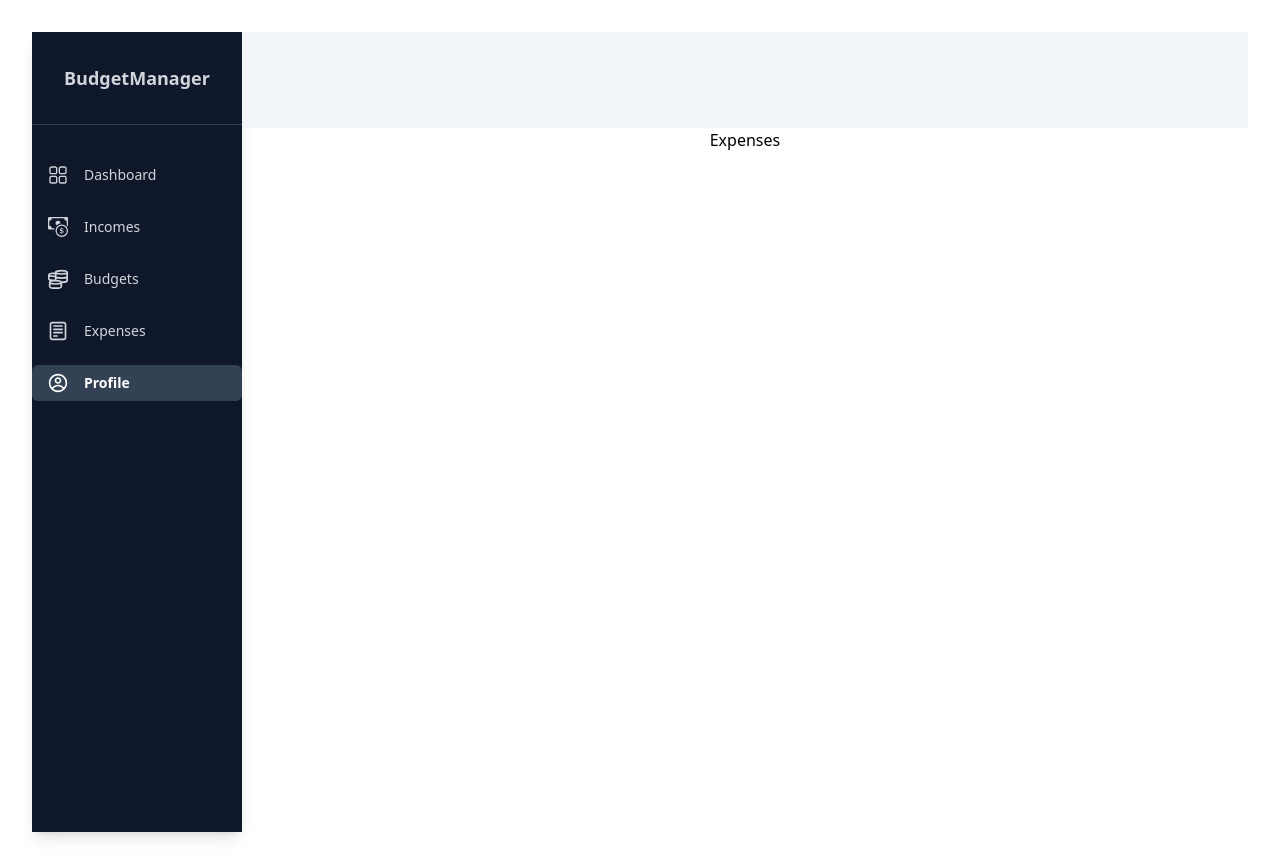
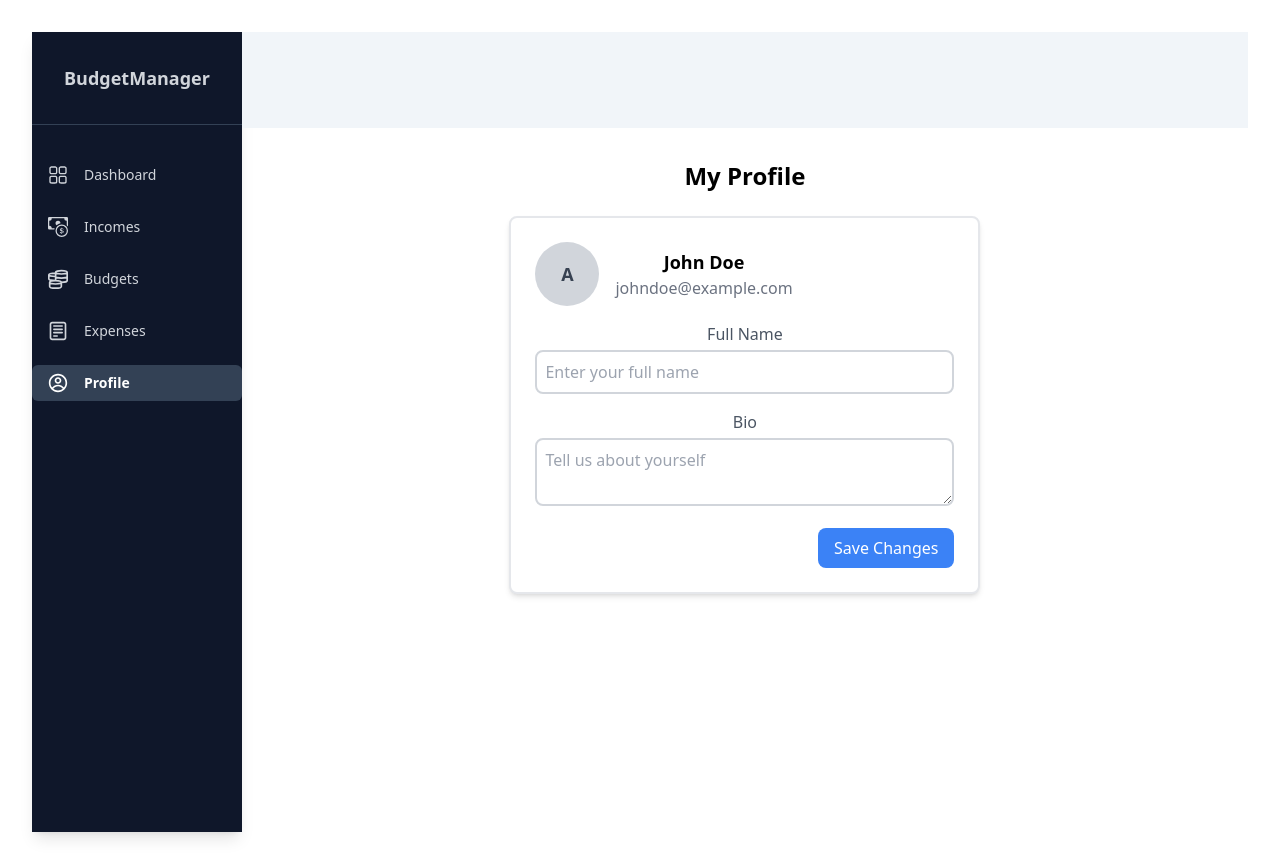
Before and after one commit to KarRzu/Budget-Manager, a React (Vite) app: page /profile in a window 1280 px wide. Built offline with nearby package versions, Linux system fonts and the light colour scheme.

Commit message:
feat: add profile page

```diff
--- a/src/components/shared/Modal.tsx
+++ b/src/components/shared/Modal.tsx
@@ -1,8 +1,10 @@
+import { useEffect } from "react";
 import { SubmitHandler, useForm } from "react-hook-form";
 
 export type ModalProps = {
   closeModal: () => void;
   addBudget: (newBudget: { budgetName: string; amountName: string }) => void;
+  currentBudgets: { budgetName: string; amountName: string } | null;
 };
 
 export type InputFields = {
@@ -10,8 +12,13 @@ export type InputFields = {
   amountName: string;
 };
 
-export function Modal({ closeModal, addBudget }: ModalProps) {
-  const { register, handleSubmit } = useForm<InputFields>();
+export function Modal({ closeModal, addBudget, currentBudgets }: ModalProps) {
+  const { register, handleSubmit, reset } = useForm<InputFields>({});
+
+  // useEffect(() => {
+  //   reset(currentBudgets || { budgetName: "", amountName: "" });
+  // }, [currentBudgets, reset]);
+
   const onSubmit: SubmitHandler<InputFields> = (data) => {
     addBudget(data);
   };
@@ -27,7 +34,7 @@ export function Modal({ closeModal, addBudget }: ModalProps) {
         </button>
 
         <h1 className="text-gray-700 font-bold text-2xl mb-4">
-          Create New Budget
+          {currentBudgets ? "Edit Budget" : "Create New Budget"}
         </h1>
 
         <form className="space-y-4" onSubmit={handleSubmit(onSubmit)}>
@@ -64,7 +71,7 @@ export function Modal({ closeModal, addBudget }: ModalProps) {
           </div>
 
           <button className="w-full bg-red-500 text-white py-2 px-4 rounded-md hover:bg-red-600 transition">
-            Create Budget
+            {currentBudgets ? "Update Budget" : "Create Budget"}
           </button>
         </form>
       </div>
--- a/src/pages/Budgets.tsx
+++ b/src/pages/Budgets.tsx
@@ -7,6 +7,7 @@ import {
   deleteDoc,
   doc,
   getDocs,
+  updateDoc,
 } from "firebase/firestore";
 import { db } from "../auth/firebase-config";
 
@@ -18,7 +19,8 @@ export type Budget = {
 
 export function Budgets() {
   const [isModalOpen, setIsModalOpen] = useState(false);
-  const [budgets, setBudgets] = useState([]);
+  const [budgets, setBudgets] = useState<Budget[]>([]);
+  const [currentBudgets, setCurrentBudgets] = useState<Budget | null>(null);
 
   const budgetsCollectionRef = collection(db, "budgets");
 
@@ -29,7 +31,7 @@ export function Budgets() {
         ...doc.data(),
         id: doc.id,
       }));
-      setBudgets(filteredData);
+      setBudgets(filteredData as Budget[]);
     } catch (error) {
       console.log(error);
     }
@@ -46,6 +48,26 @@ export function Budgets() {
     }
   };
 
+  const editBudgets = async (budget: Budget) => {
+    setCurrentBudgets(budget);
+    setIsModalOpen(true);
+  };
+
+  const updateBudget = async (updatedBudget: Budget) => {
+    try {
+      const budgetDoc = doc(db, "budgets", updatedBudget.id);
+      await updateDoc(budgetDoc, {
+        name: updatedBudget.budgetName,
+        amount: updatedBudget.amountName,
+      });
+      setIsModalOpen(false);
+      setCurrentBudgets(null);
+      getBudgets();
+    } catch (error) {
+      console.log(error);
+    }
+  };
+
   useEffect(() => {
     getBudgets();
   }, []);
@@ -55,11 +77,17 @@ export function Budgets() {
     amountName: string;
   }) => {
     try {
-      await addDoc(budgetsCollectionRef, {
-        name: data.budgetName,
-        amount: data.amountName,
-      });
+      if (currentBudgets) {
+        await updateBudget({ ...currentBudgets, ...data });
+      } else {
+        await addDoc(budgetsCollectionRef, {
+          name: data.budgetName,
+          amount: data.amountName,
+        });
+      }
+
       setIsModalOpen(false);
+      setCurrentBudgets(null);
       getBudgets();
     } catch (error) {
       console.log(error);
@@ -75,11 +103,13 @@ export function Budgets() {
 
       <div className="flex flex-wrap justify-center items-center gap-6 p-4">
         {budgets.map((budget) => (
-          <div className="w-64 bg-white h-40 p-4 border rounded-lg shadow-md hover:shadow-lg transition-all">
+          <div
+            key={budget.id}
+            className="w-64 bg-white h-50 p-4 border rounded-lg shadow-md hover:shadow-lg transition-all"
+          >
             <h2 className="text-xl font-bold text-gray-800 truncate">
               {budget.name}
             </h2>
-
             <p className="text-gray-600 mt-2 text-lg font-semibold">
               {budget.amount}
             </p>
@@ -93,7 +123,22 @@ export function Budgets() {
               </div>
               <p className="text-sm text-gray-500 mt-1">50% used</p>
             </div>
-            <button onClick={() => deleteBudgets(budget.id)}>Delete</button>
+
+            <div className="flex items-center gap-4">
+              <button
+                onClick={() => deleteBudgets(budget.id)}
+                className="mt-4 bg-red-500 text-white py-2 px-4 rounded-lg hover:bg-red-600 focus:outline-none focus:ring-2 focus:ring-red-300 transition"
+              >
+                Delete
+              </button>
+
+              <button
+                onClick={() => editBudgets(budget)}
+                className="mt-4 bg-red-500 text-white py-2 px-4 rounded-lg hover:bg-red-600 focus:outline-none focus:ring-2 focus:ring-red-300 transition"
+              >
+                Edit
+              </button>
+            </div>
           </div>
         ))}
 
@@ -101,7 +146,11 @@ export function Budgets() {
       </div>
 
       {isModalOpen && (
-        <Modal closeModal={closeModal} addBudget={onSubmitBudgets} />
+        <Modal
+          closeModal={closeModal}
+          addBudget={onSubmitBudgets}
+          currentBudgets={currentBudgets}
+        />
       )}
     </>
   );
--- a/src/pages/Profile.tsx
+++ b/src/pages/Profile.tsx
@@ -1,7 +1,50 @@
 export function Profile() {
   return (
-    <>
-      <h1>Expenses</h1>
-    </>
+    <div className="p-8">
+      <h1 className="text-2xl font-bold mb-6">My Profile</h1>
+
+      <section className="w-1/2 mx-auto p-6 bg-white shadow-md border-2 border-gray-200 rounded-lg">
+        <div className="flex items-center mb-4">
+          <div className="w-16 h-16 rounded-full bg-gray-300 flex items-center justify-center text-gray-700 font-bold text-lg">
+            A
+          </div>
+          <div className="ml-4">
+            <h2 className="text-lg font-semibold">John Doe</h2>
+            <p className="text-gray-500">johndoe@example.com</p>
+          </div>
+        </div>
+
+        <div className="mb-4">
+          <label
+            className="block text-gray-600 font-medium mb-1"
+            htmlFor="name"
+          >
+            Full Name
+          </label>
+          <input
+            type="text"
+            id="name"
+            className="w-full border-2 border-gray-300 rounded-lg p-2"
+            placeholder="Enter your full name"
+          />
+        </div>
+        <div className="mb-4">
+          <label className="block text-gray-600 font-medium mb-1" htmlFor="bio">
+            Bio
+          </label>
+          <textarea
+            id="bio"
+            className="w-full border-2 border-gray-300 rounded-lg p-2"
+            placeholder="Tell us about yourself"
+          ></textarea>
+        </div>
+
+        <div className="flex justify-end">
+          <button className="bg-blue-500 text-white px-4 py-2 rounded-lg hover:bg-blue-600">
+            Save Changes
+          </button>
+        </div>
+      </section>
+    </div>
   );
 }
```
